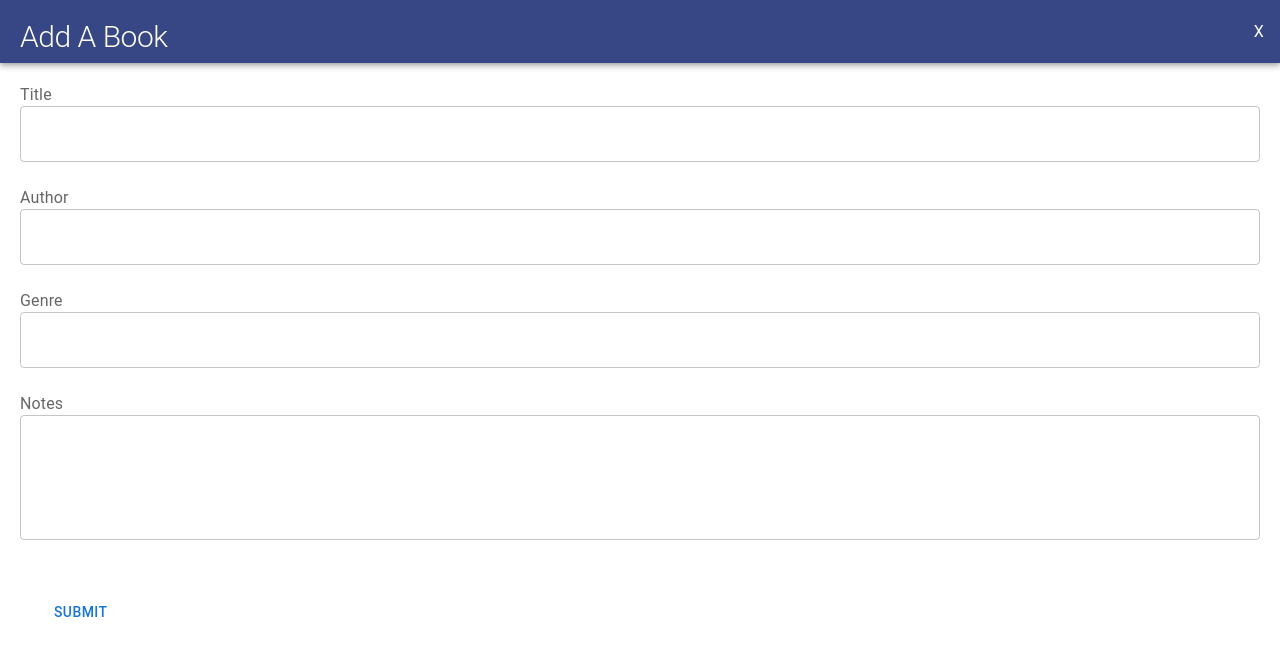
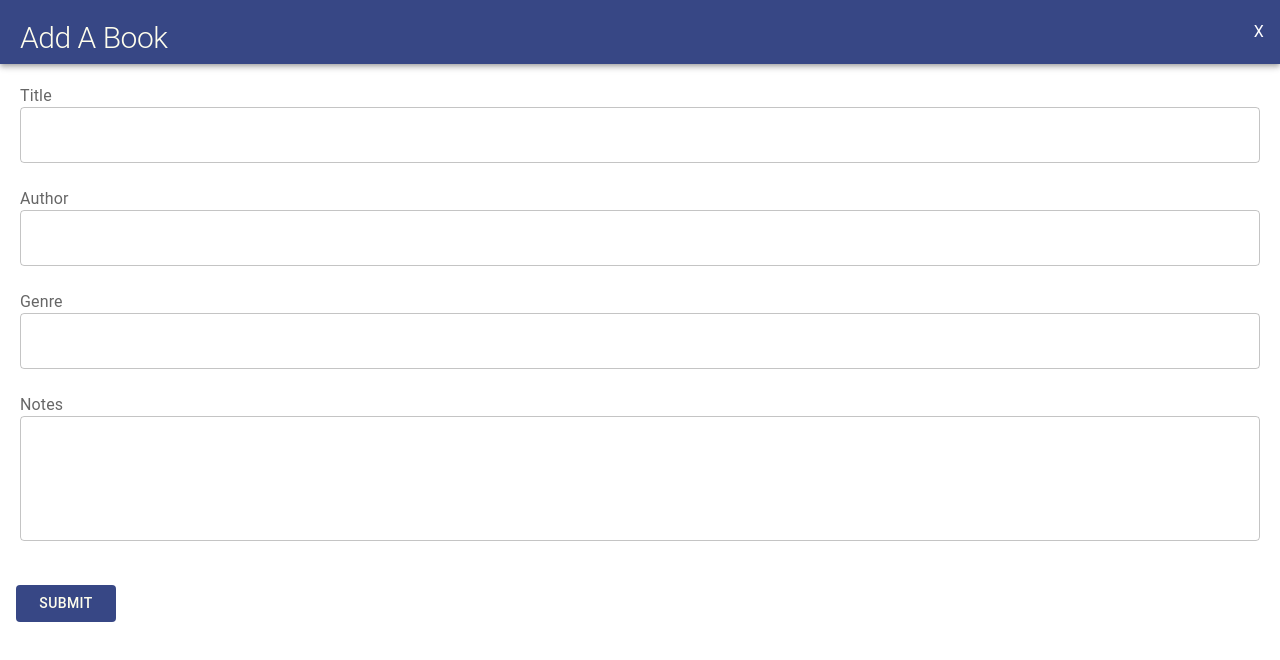
Before and after one commit to anusrichavali/ReaderHub, a React (Create React App) app in the folder readerhub/: page / in a window 1280 px wide. Both pictures are taken after a click on the button "+ NEW ENTRY". Shown: the top 660 px of the page. Built offline with nearby package versions, Linux system fonts and the light colour scheme.

Commit message:
adjusting display

```diff
--- a/readerhub/src/App.js
+++ b/readerhub/src/App.js
@@ -79,10 +79,10 @@ function NewEntry({ setShowEntryForm }) {
               </Box>
             </Grid>
             <Grid item xs={12}></Grid>
-            <Box sx={{ paddingTop: '30px', paddingRight: '40px' , paddingLeft: '50px'}}>
-              <Button onClick={handleSubmit}>Submit</Button>
-            </Box>
-          </Grid>
+              <Box sx={{ display: 'flex', justifyContent: 'flex-end', padding: '20px' }}>
+                <Button sx={{ backgroundColor: '#374785', color: '#fffeed', width: '100px' }} onClick={handleSubmit}>Submit</Button>
+              </Box>
+            </Grid>
         </FormControl>
       </form>
     </Box>
@@ -128,21 +128,21 @@ function App() {
         </Toolbar>
       </AppBar>
       <div className="reader-home">
-        <Typography sx={{fontSize: '20px', color:'red'}}>Your Entries</Typography>
-        <Button
-          sx = {{variant: 'contained', backgroundColor:'#374785', color:'#fffeed'}}
-          onClick={toggleDrawer(true)}>
-          + New Entry
-        </Button>
       </div>
       <Drawer anchor="right" open={showEntryForm} onClose={toggleDrawer(false)}>
         <NewEntry setShowEntryForm={setShowEntryForm} fetchEntries={fetchEntries} />
       </Drawer>
+      <Box className="reader-home" sx={{ display: 'flex', justifyContent: 'space-between', alignItems: 'center', padding: '10px' }}>
+        <Typography sx={{ fontSize: '30px', color: '#AA336A', paddingTop: '10px' }}>What You've Read</Typography>
+        <Button sx={{ backgroundColor: '#374785', color: '#fffeed'}} onClick={toggleDrawer(true)}>
+          + New Entry
+        </Button>
+      </Box>
       <Box sx={{ padding: '20px' }}>
         <Grid container spacing={2}>
           {entries.map((entry) => (
             <Grid item xs={12} key={entry.id}>
-              <Box sx={{ border: '1px solid #ccc', padding: '10px', borderRadius: '4px' }}>
+              <Box sx={{ border: '1px solid #ccc', padding: '8px', borderRadius: '4px' }}>
                 <Typography variant="h6">{entry.title}</Typography>
                 <Typography variant="body1">Author: {entry.author}</Typography>
                 <Typography variant="body1">Genre: {entry.genre}</Typography>
```
Also changed, not shown: 1 other file (tests, documents, lock files or other folders).
